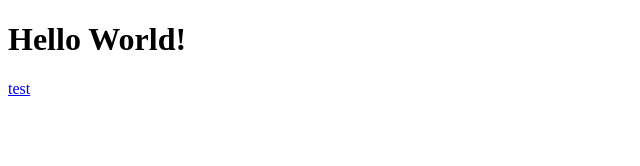
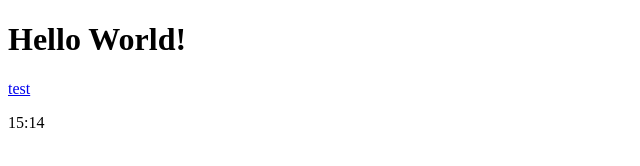
Before and after one commit to Zheng-Bote/gh_action_hello-world, a plain HTML site: page docs/index.html in a window 1280 px wide. Shown: the full height of the page, 0-640 px from the left. Drawn offline with Linux system fonts and the light colour scheme.

Commit message:
Update index.html

```diff
--- a/docs/index.html
+++ b/docs/index.html
@@ -7,5 +7,6 @@
   <body>
     <h1>Hello World!</h1>
     <a href="./test.html" alt="test">test</a>
+    <p>15:14</p>
   </body>
 </html>
```
